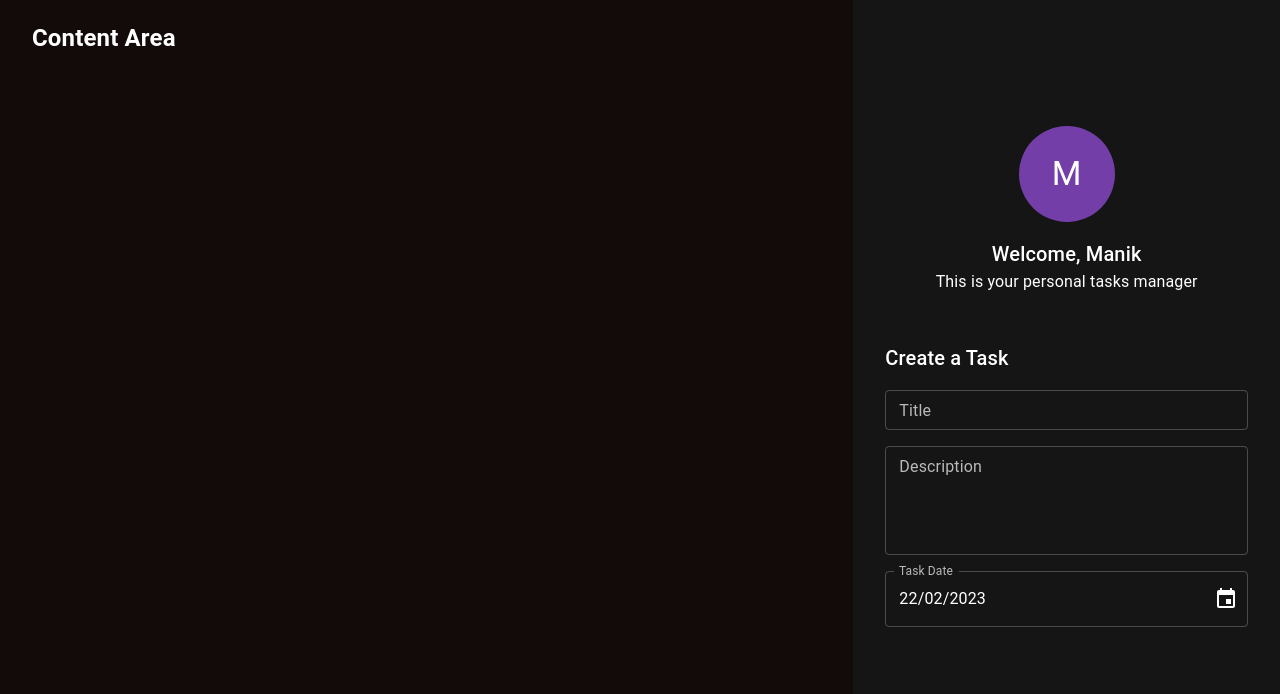
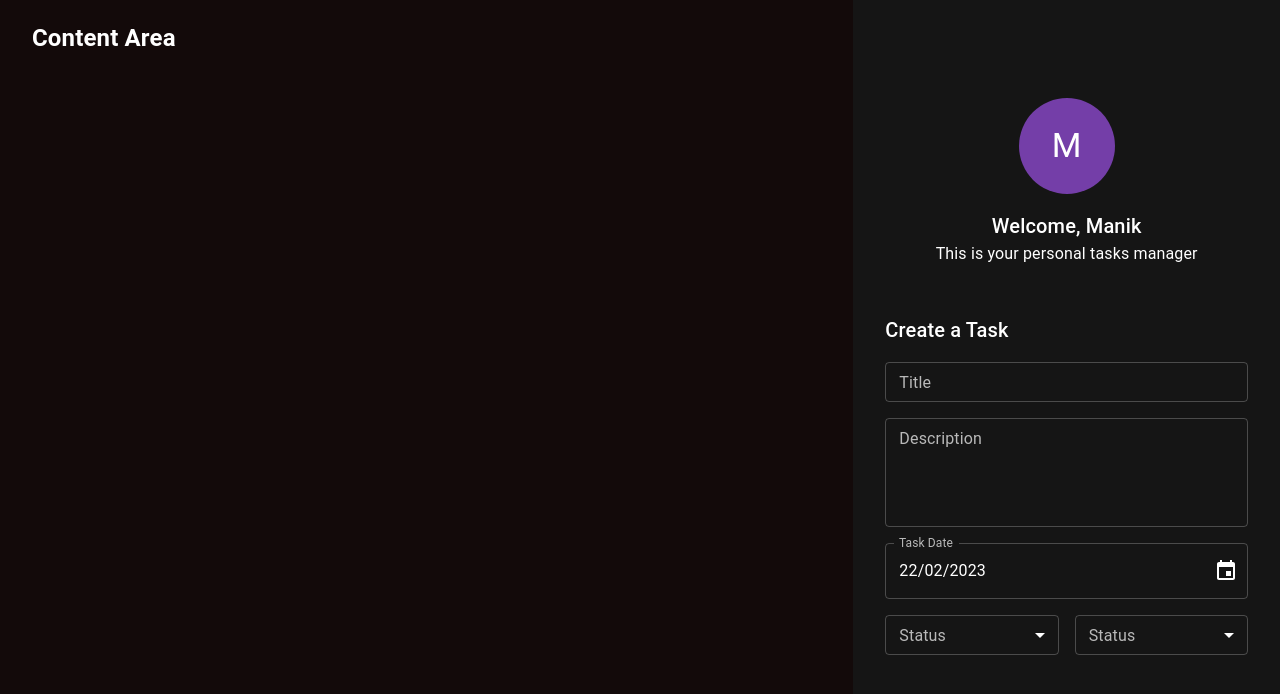
Before and after one commit to AlexMamani85/todo_react, a React (Create React App) app: page / in a window 1280 px wide. Shown: the top 694 px of the page. Built offline with nearby package versions, Linux system fonts and the light colour scheme.

Commit message:
CHORE: creating taskSelectField Component

```diff
--- /dev/null
+++ b/src/components/createTaskForm/_taskSelectField.tsx
@@ -0,0 +1,28 @@
+import React, {FC, ReactElement } from 'react';
+
+import {
+  FormControl,
+  InputLabel,
+  MenuItem,
+  Select,
+  SelectChangeEvent
+} from '@mui/material';
+
+export  const TaskSelectField: FC = (): ReactElement => {
+  return(
+    <FormControl fullWidth size="small" >
+      <InputLabel id="status">Status</InputLabel>
+      <Select
+        labelId="status"
+        id="status-select"
+        value=""
+        label="Status"
+        name="status"
+      >
+        <MenuItem value={10}>Ten</MenuItem>
+        <MenuItem value={20}>Twenty</MenuItem>
+        <MenuItem value={30}>Thirty</MenuItem>
+      </Select>
+    </FormControl>
+    );
+};
--- a/src/components/createTaskForm/createTaskForm.tsx
+++ b/src/components/createTaskForm/createTaskForm.tsx
@@ -4,6 +4,7 @@
 import { TaskDateField } from './_taskDateField';
 import { TaskDescriptionField } from './_taskDescriptionField';
 import { TaskTitleField } from './_taskTitleField';
+import { TaskSelectField } from './_taskSelectField';
 
 export const CreateTaskForm: FC = (): ReactElement => {
 
@@ -24,11 +25,17 @@
           <TaskTitleField />
           <TaskDescriptionField />
           <TaskDateField />
+
+          <Stack
+            sx={{ width: '100%'}}
+            direction="row"
+            spacing={2}
+          >
+            <TaskSelectField />
+            <TaskSelectField />
+          </Stack>
+
         </Stack>
-        {/* Task Date */}
-        {/* Task Status */}
-        {/* Task Priority */}
-
       </Box>
     )
 };
```
